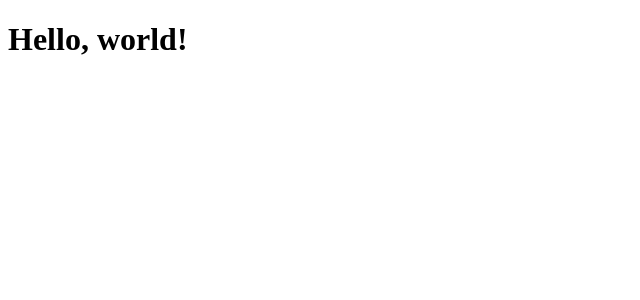
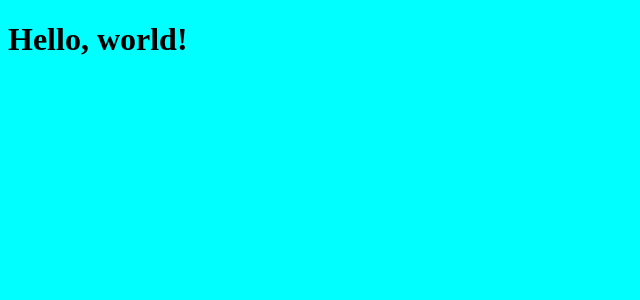
Before and after one commit to lucaslirah/Rocketsnotes, a React (Vite) app: page / in a window 1280 px wide. Shown: the top 300 px of the page, without its empty margins (0-640 px from the left). Built offline with nearby package versions, Linux system fonts and the light colour scheme.

Commit message:
styles.css file created

```diff
--- a/src/pages/Details.jsx
+++ b/src/pages/Details/index.jsx
@@ -1,3 +1,5 @@
+import "./styles.css"
+
 export function Details() {
 
   return (
--- /dev/null
+++ b/src/pages/Details/styles.css
@@ -0,0 +1,3 @@
+body{
+    background-color: aqua;
+}
```
